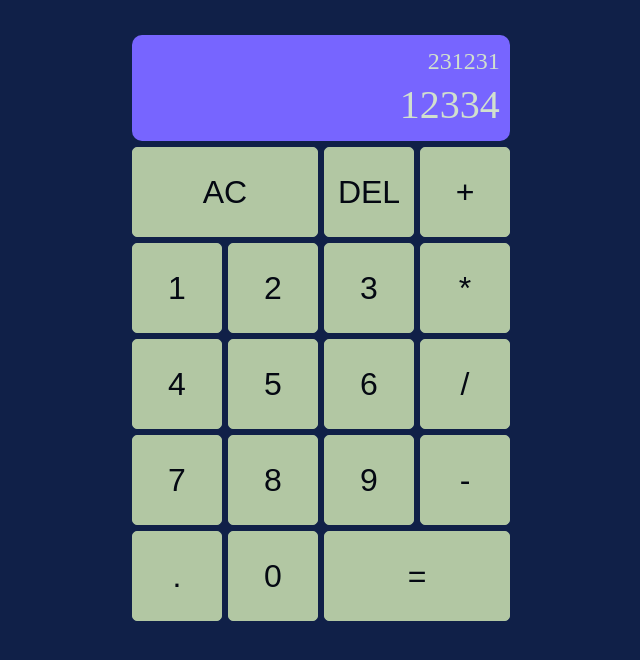
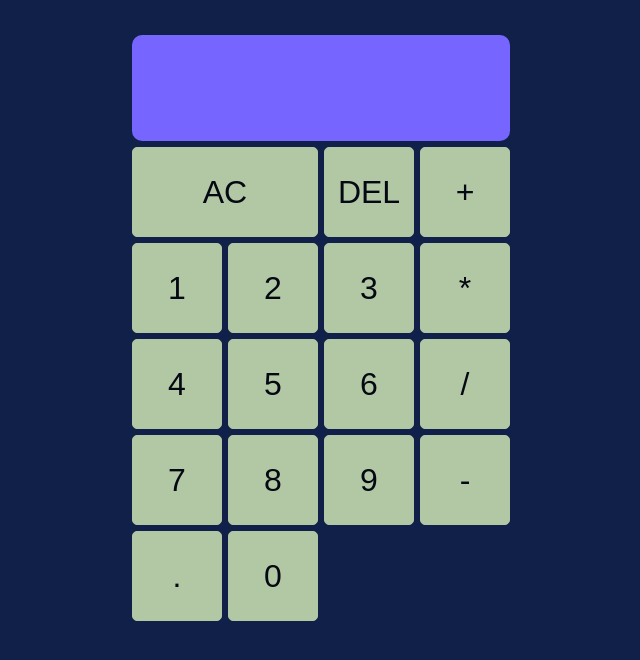
Before and after one commit to infinitedim/recalc, a React (Create React App) app: page / in a window 1280 px wide. Shown: the top 660 px of the page, without its empty margins (319-959 px from the left). Built offline with nearby package versions, Linux system fonts and the light colour scheme.

Commit message:
adding add-digit, choose-operation, and clear action

```diff
--- a/src/App.jsx
+++ b/src/App.jsx
@@ -1,35 +1,83 @@
-/* eslint-disable react/self-closing-comp */
+import { useReducer } from 'react';
+import DigitButton from './components/DigitButton';
+import OperationButton from './components/OperationButton';
+
+export const ACTIONS = {
+    ADD_DIGIT: 'add-digit',
+    CHOOSE_OPERATION: 'choose-operation',
+    CLEAR: 'clear',
+    DELETE_DIGIT: 'delete-digit',
+    EVALUATE: 'evaluate',
+};
+
+function reducer(state, { type, payload }) {
+    switch (type) {
+        case ACTIONS.ADD_DIGIT:
+            if (payload.digit === '0' && state.currentOperand === '0') {
+                return state;
+            }
+            if (payload.digit === '.' && state.currentOperand.includes('.')) {
+                return state;
+            }
+            return {
+                ...state,
+                currentOperand: `${state.currentOperand || ''}${payload.digit}`,
+            };
+        case ACTIONS.CHOOSE_OPERATION:
+            if (
+                state.currentOperand === null &&
+                state.previousOperand === null
+            ) {
+                return state;
+            }
+            if (state.previousOperand === null) {
+                return {
+                    ...state,
+                    operation: payload.previousOperand,
+                    previousOperand: state.currentOperand,
+                    currentOperand: null,
+                };
+            }
+            break;
+        case ACTIONS.CLEAR:
+            return {};
+    }
+}
+
 export default function App() {
+    const [{ currentOperand, previousOperand, operation }, dispatch] =
+        useReducer(reducer, {});
     return (
         <div className="calculator-grid">
             <div className="output">
-                <div className="previous-operand">231231</div>
-                <div className="current-operand">12334</div>
+                <div className="previous-operand">
+                    {previousOperand} {operation}
+                </div>
+                <div className="current-operand">{currentOperand}</div>
             </div>
-            <button className="large-btn" type="button">
+            <button
+                className="large-btn"
+                type="button"
+                onClick={() => dispatch({ type: ACTIONS.CLEAR })}
+            >
                 AC
             </button>
-            <button type="button" className="del-btn">
-                DEL
-            </button>
-            <button type="button">+</button>
-            <button type="button">1</button>
-            <button type="button">2</button>
-            <button type="button">3</button>
-            <button type="button">*</button>
-            <button type="button">4</button>
-            <button type="button">5</button>
-            <button type="button">6</button>
-            <button type="button">/</button>
-            <button type="button">7</button>
-            <button type="button">8</button>
-            <button type="button">9</button>
-            <button type="button">-</button>
-            <button type="button">.</button>
-            <button type="button">0</button>
-            <button className="large-btn" type="button">
-                =
-            </button>
+            <button type="button">DEL</button>
+            <OperationButton operation="+" dispatch={dispatch} />
+            <DigitButton digit="1" dispatch={dispatch} />
+            <DigitButton digit="2" dispatch={dispatch} />
+            <DigitButton digit="3" dispatch={dispatch} />
+            <OperationButton operation="*" dispatch={dispatch} />
+            <DigitButton digit="4" dispatch={dispatch} />
+            <DigitButton digit="5" dispatch={dispatch} />
+            <DigitButton digit="6" dispatch={dispatch} />
+            <OperationButton operation="/" dispatch={dispatch} />
+            <DigitButton digit="7" dispatch={dispatch} />
+            <DigitButton digit="8" dispatch={dispatch} />
+            <DigitButton digit="9" dispatch={dispatch} />
+            <OperationButton operation="-" dispatch={dispatch} />
+            <DigitButton digit="." dispatch={dispatch} />
+            <DigitButton className="large-btn" digit="0" dispatch={dispatch} />
         </div>
     );
 }
--- /dev/null
+++ b/src/components/DigitButton.jsx
@@ -0,0 +1,14 @@
+import { ACTIONS } from '../App';
+
+export default function DigitButton({ dispatch, digit }) {
+    return (
+        <button
+            type="button"
+            onClick={() =>
+                dispatch({ type: ACTIONS.ADD_DIGIT, payload: { digit } })
+            }
+        >
+            {digit}
+        </button>
+    );
+}
--- /dev/null
+++ b/src/components/OperationButton.jsx
@@ -0,0 +1,17 @@
+import { ACTIONS } from '../App';
+
+export default function DigitButton({ dispatch, operation }) {
+    return (
+        <button
+            type="button"
+            onClick={() =>
+                dispatch({
+                    type: ACTIONS.CHOOSE_OPERATION,
+                    payload: { operation },
+                })
+            }
+        >
+            {operation}
+        </button>
+    );
+}
```
Also changed, not shown: .eslintrc.json, src/reportWebVitals.js (indentation only), 2 other files (tests, documents, lock files or other folders).
